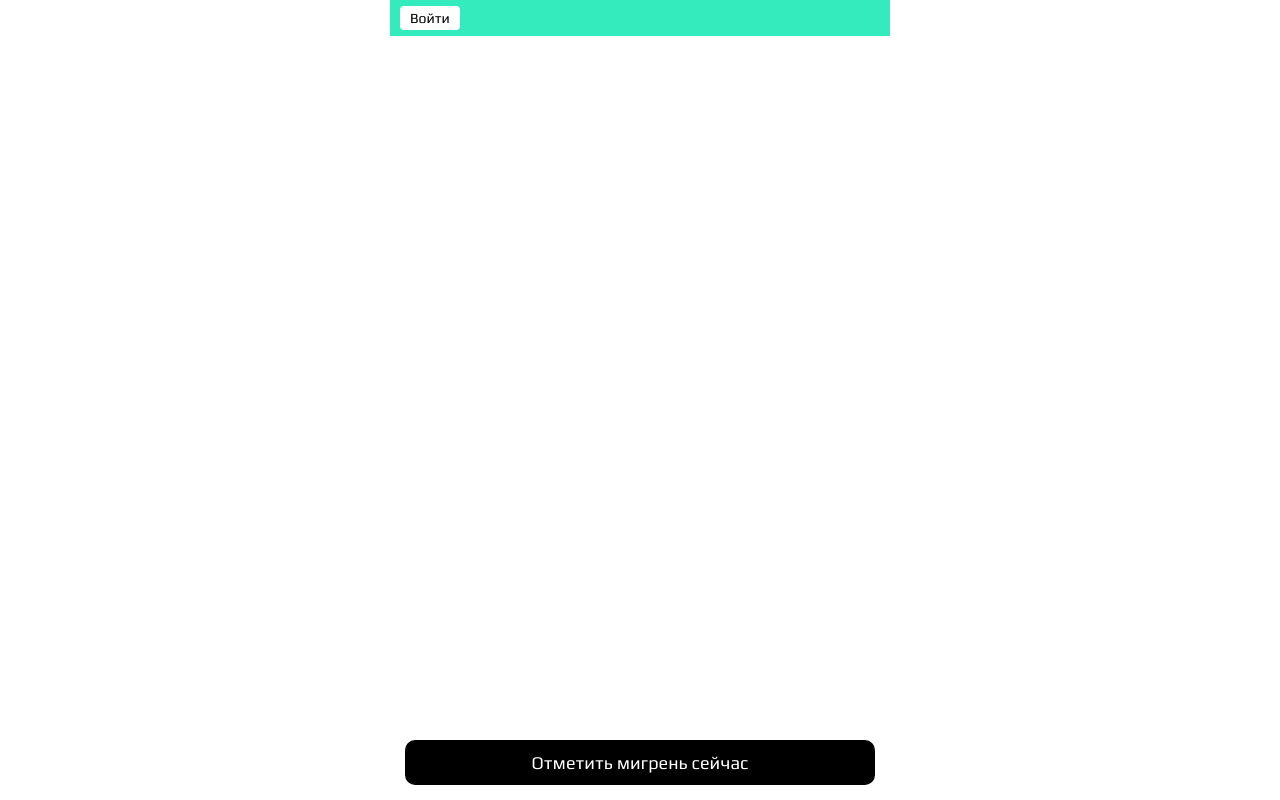
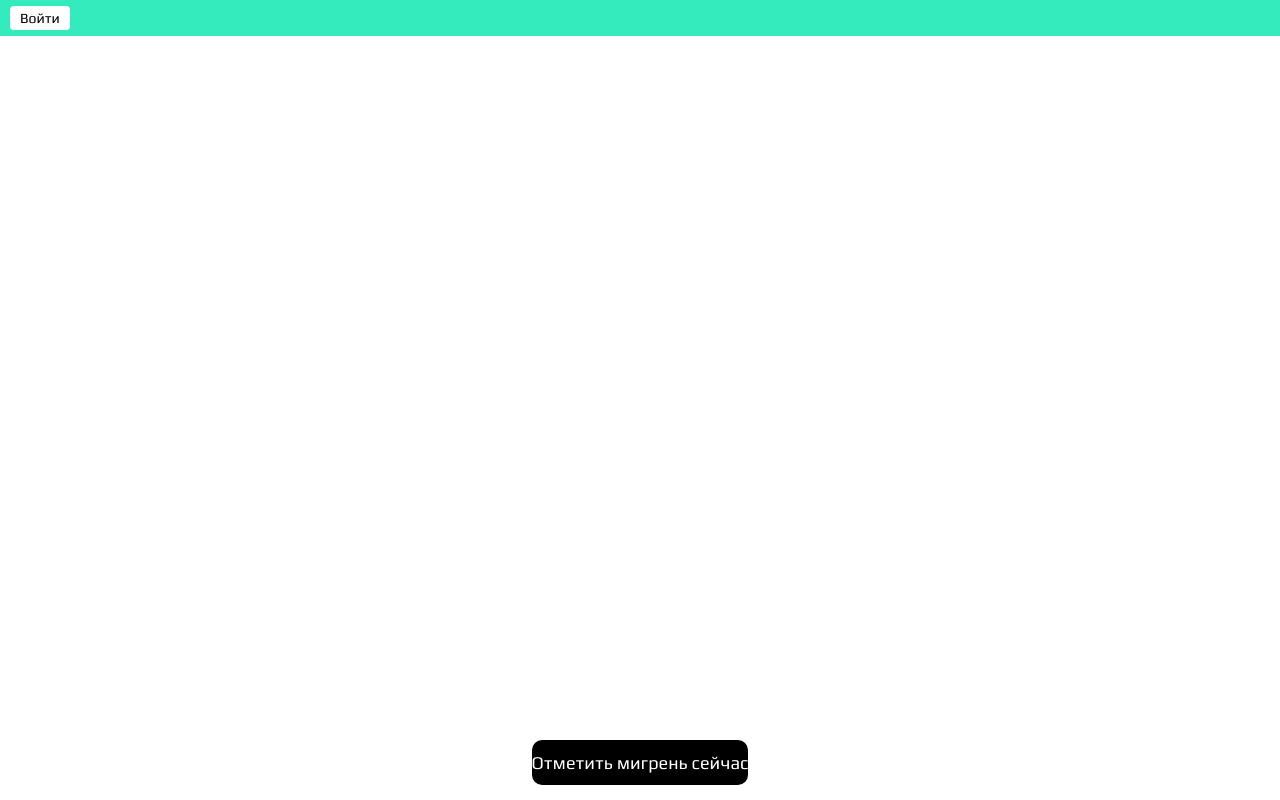
Before and after one commit to anem1a/migrenoznik, a PHP site: page / in a window 1280 px wide. Run offline with PHP 8.4, Linux system fonts and the light colour scheme; data that the repository does not hold is empty.

Commit message:
Expand header to the full width of the screen

```diff
--- a/web/assets/embed/caches.php
+++ b/web/assets/embed/caches.php
@@ -1,7 +1,7 @@
 <?php
     $CACHES = array(
         // CSS
-        "assets/style/main.css" => "12.10.25.2",
+        "assets/style/main.css" => "12.10.25.3",
 
         // JS
         "assets/scripts/lib/browser.js" => "12.10.25.2",
--- a/web/assets/style/main.css
+++ b/web/assets/style/main.css
@@ -32,13 +32,16 @@ body {
 
 .migre-v1-container {
     height: 100%;
+    display: flex;
+    flex-direction: column;
 }
 
 .migre-v1-main {
-    height: 100%;
     display: flex;
     flex-direction: column;
+    flex-grow: 1;
     justify-content: space-between;
+    overflow-y: hidden;
 
     max-width: 500px;
     margin: 0 auto;
--- a/web/index.php
+++ b/web/index.php
@@ -6,7 +6,6 @@
 <body>
     <div class="migre-v1-content">
         <div class="migre-v1-container">
-            <div class="migre-v1-main">
             <header class="migre-v1-main-header">
                 <div class="migre-v1-main-header-container">
                     <div class="migre-v1-main-header-inner">
@@ -14,6 +13,7 @@
                     </div>
                 </div>
             </header>
+            <div class="migre-v1-main">
                 <div class="migre-v1-main-diary">
                     <div class="migre-v1-main-diary-wrapper" id="migre-diary-wrapper">
                     </div>
```
Lines whose indentation alone changed are shown as unchanged.
